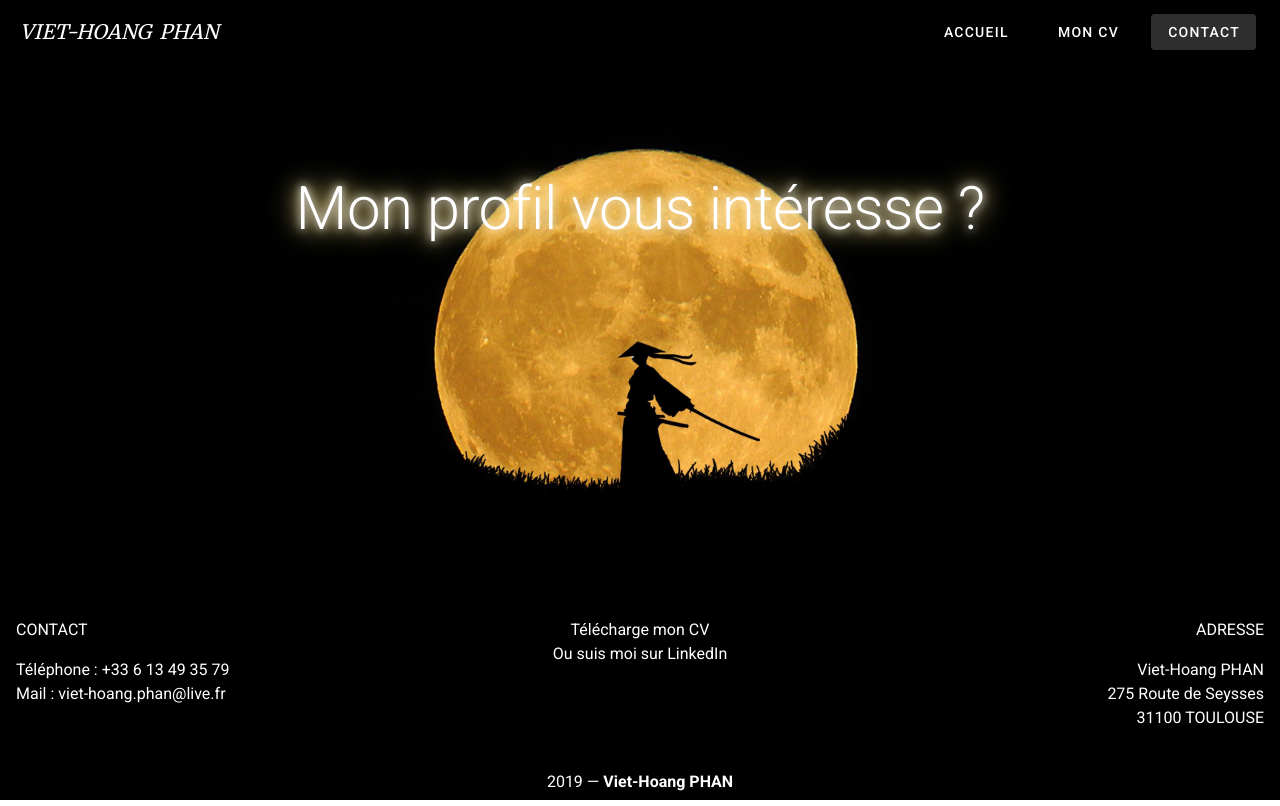
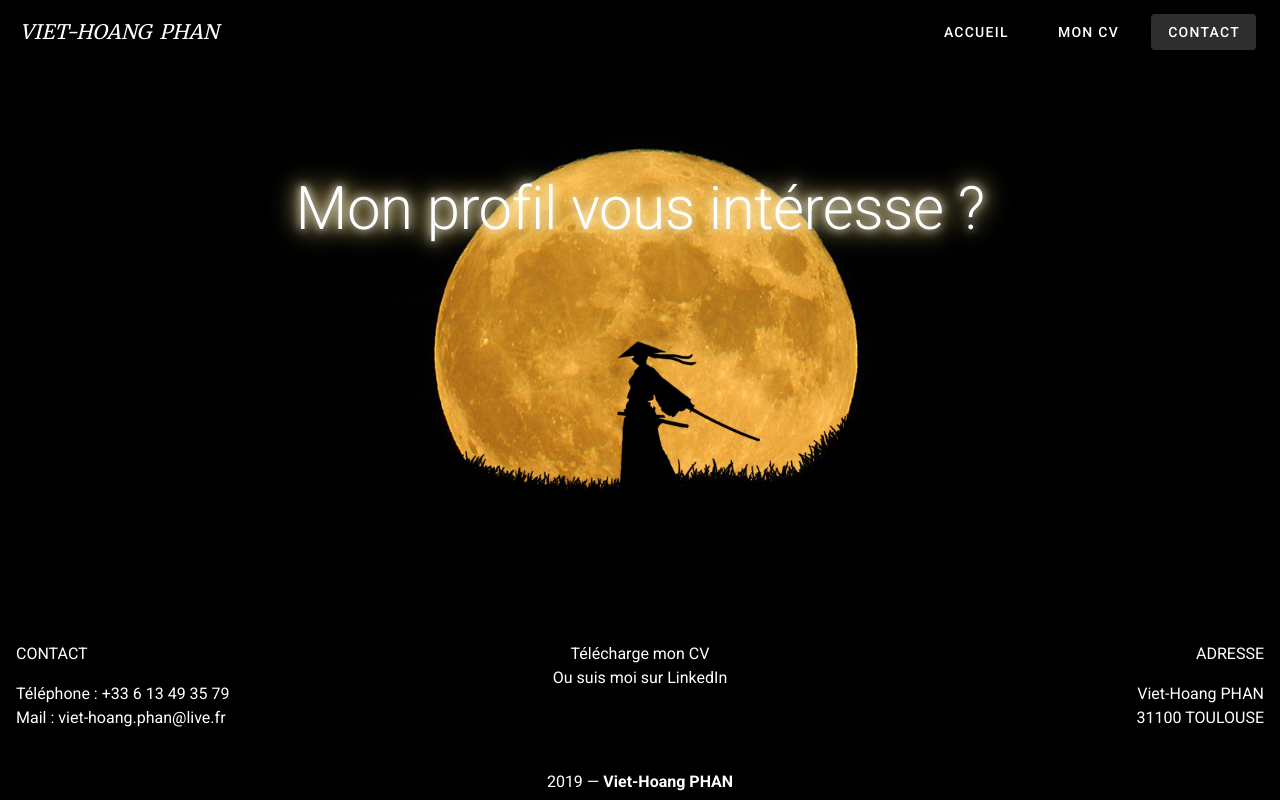
Before and after one commit to Viet-Hoang-PHAN/viethoang-phan.com, a Vue app: page /contact in a window 1280 px wide. Built offline with nearby package versions, Linux system fonts and the light colour scheme.

Commit message:
pdf resume updated

```diff
--- a/src/views/Contact.vue
+++ b/src/views/Contact.vue
@@ -31,7 +31,7 @@
           class="text-right"
         >
         <div class="pb-4">ADRESSE</div>
-        <p>Viet-Hoang PHAN<br/>275 Route de Seysses<br/>31100 TOULOUSE</p>
+        <p>Viet-Hoang PHAN<br/>31100 TOULOUSE</p>
         </v-col>
 <v-col cols="12" class="text-center">
           {{ new Date().getFullYear() }} —
```
Also changed, not shown: 2 other files (tests, documents, lock files or other folders).
